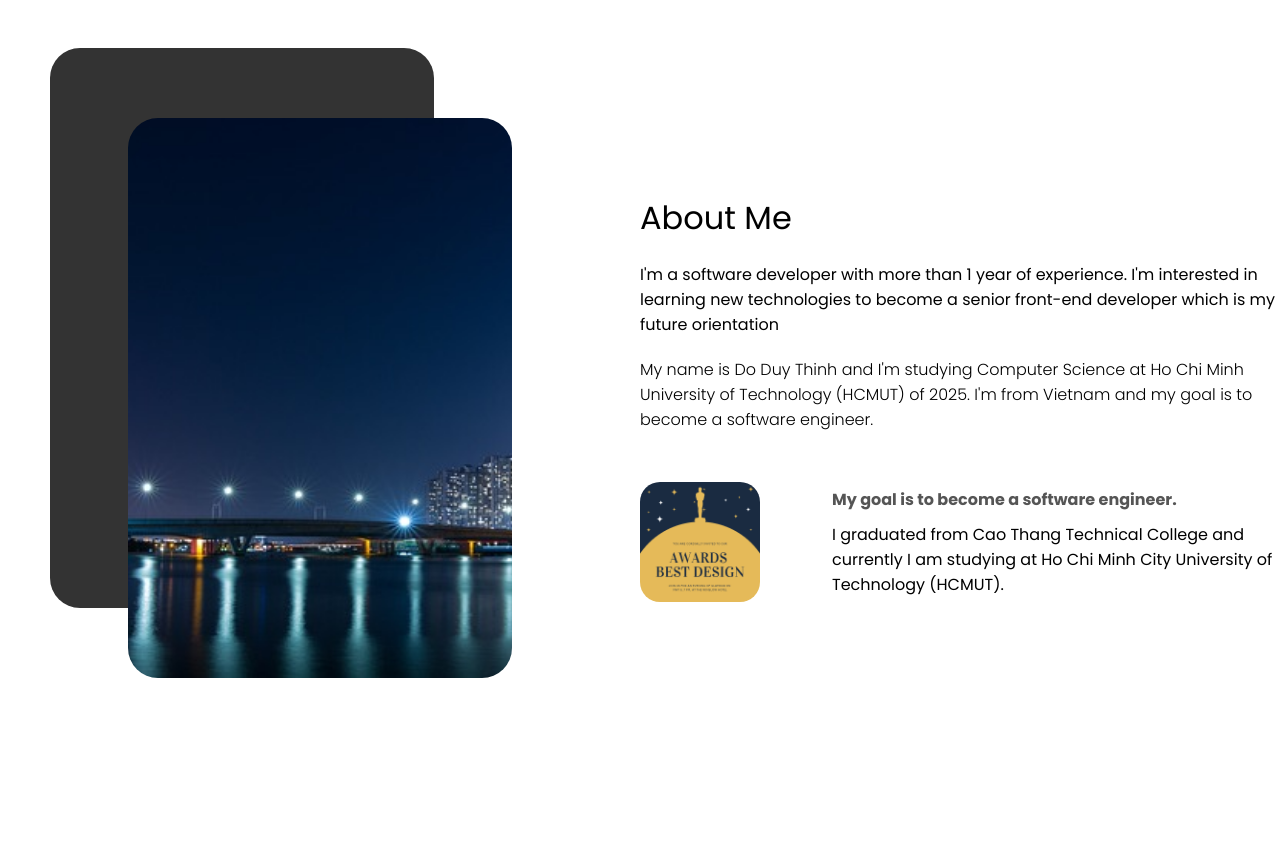
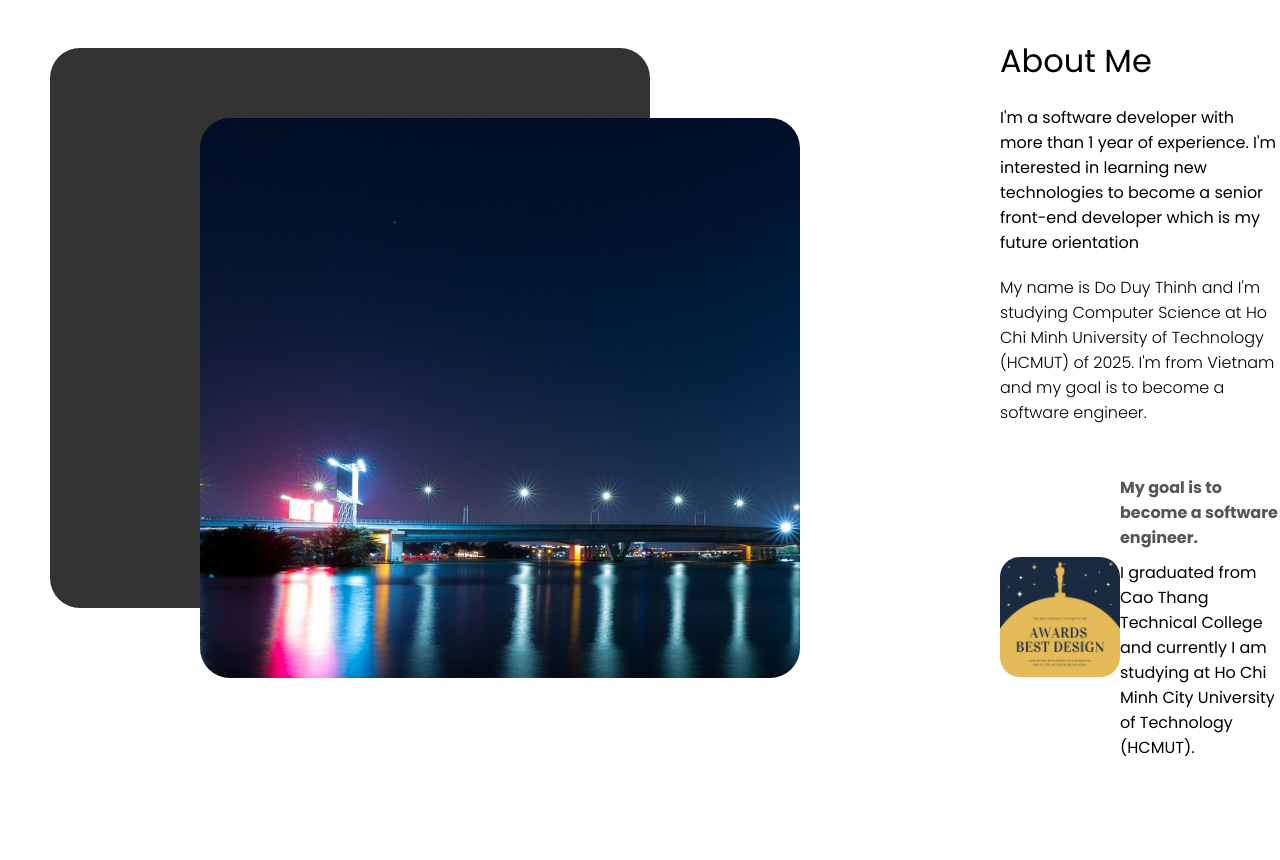
Before and after one commit to duythinhdev/portfolio-website, a React (Create React App) app: page / in a window 1280 px wide. Shown: the part 802-1662 px from the top of the page. Built offline with nearby package versions, Linux system fonts and the light colour scheme.

Commit message:
change css about in portfolio

```diff
--- a/src/components/about/About.jsx
+++ b/src/components/about/About.jsx
@@ -1,6 +1,6 @@
 import "./about.css";
 import Award from "../../img/award.png";
-import LandMark from "../../img/vietnam-g44a96d5e0_640.jpg";
+import LandMark from "../../img/vietnam-g81999e5db_1280.jpg";
 
 const About = () => {
   return (
--- a/src/components/about/about.css
+++ b/src/components/about/about.css
@@ -33,8 +33,10 @@
 }
 
 .a-img {
-  width: 100%;
-  height: 100%;
+  display: block;
+  max-width: 1000px;
+  width: auto;
+  height: auto;
   object-fit: cover;
 }
 
```
Also changed, not shown: src/img/vietnam-g81999e5db_1280.jpg (added).
